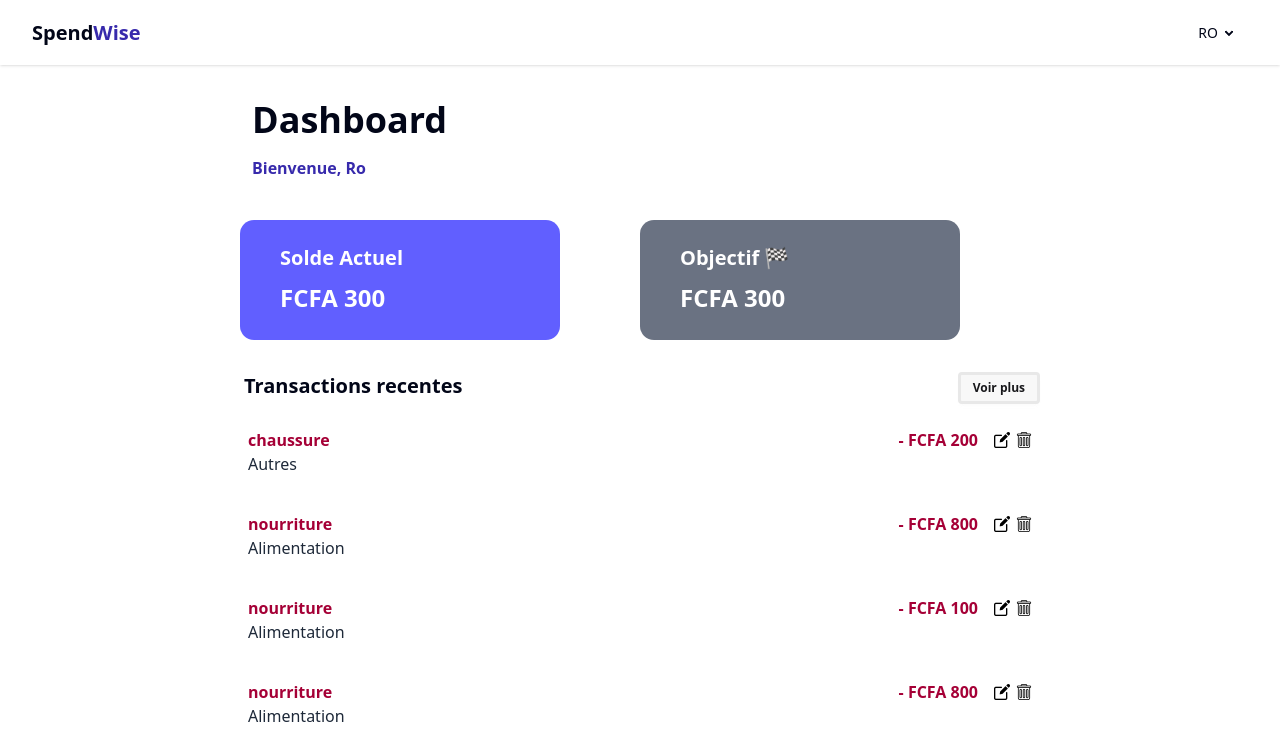
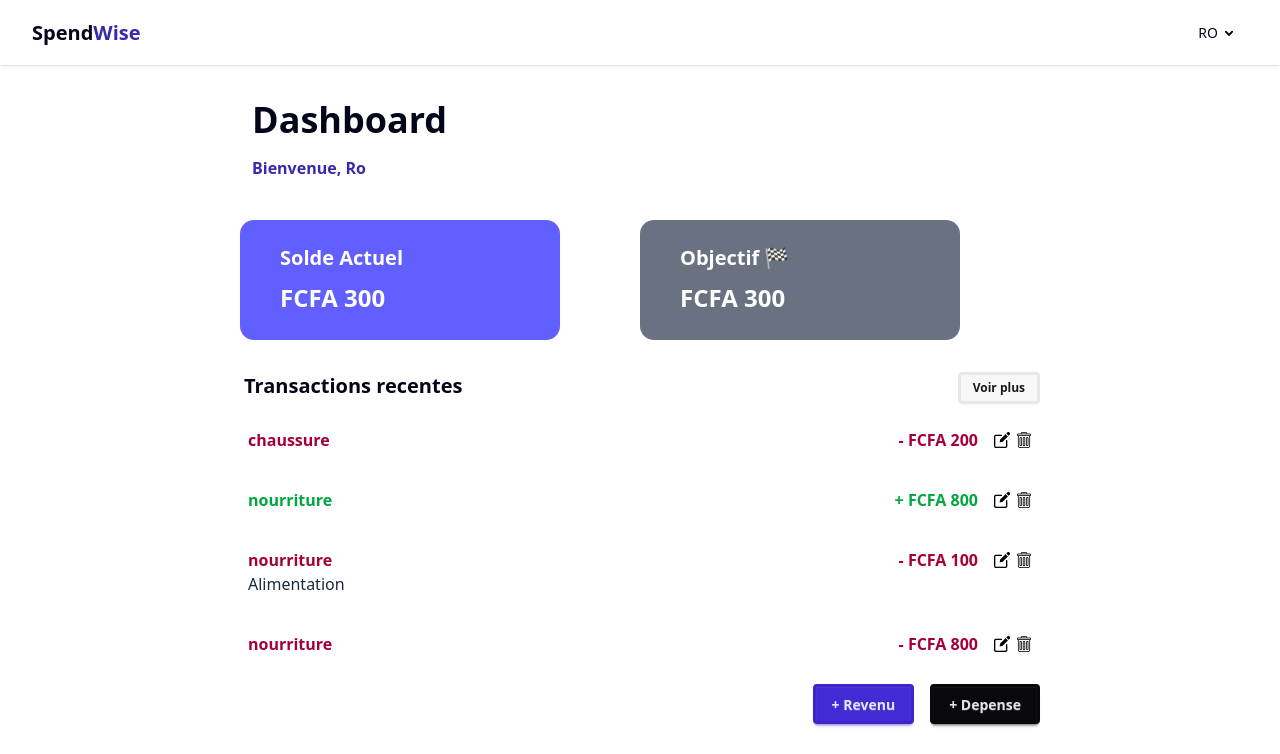
Before and after one commit to lomedigitalschool/spendWiseFront, a React (Vite) app: page /dashboard in a window 1280 px wide. Shown: the top 754 px of the page. Built offline with nearby package versions, Linux system fonts and the light colour scheme; no server answers.

Commit message:
change of category  to categoryId

```diff
--- a/src/components/TransactionModal.jsx
+++ b/src/components/TransactionModal.jsx
@@ -120,17 +120,17 @@ export function TransactionsModal({
             <Label htmlFor="catergory">Categories</Label>
             <select
               id="category"
-              {...register("category")}
+              {...register("categoryId")}
               className="select select-lg cursor-pointer duration-100 ease-in"
             >
               <option value="">--choisissez une categorie--</option>
-              <option value="Alimentaion">Alimentation</option>
-              <option value="Logement">Logement</option>
-              <option value="Transport">Transport</option>
-              <option value="Loisirs">Loisirs</option>
-              <option value="Santé">Santé</option>
-              <option value="Éducation">Education</option>
-              <option value="Autres">autres</option>
+              <option value="1">Alimentation</option>
+              <option value="2">Logement</option>
+              <option value="3">Transport</option>
+              <option value="4">Loisirs</option>
+              <option value="5">Santé</option>
+              <option value="6">Education</option>
+              <option value="7">autres</option>
             </select>
           </div>
           <div className="flex justify-start flex-row-reverse gap-4">
--- a/src/store/transactionsStores.jsx
+++ b/src/store/transactionsStores.jsx
@@ -6,7 +6,7 @@ export const useTransactionsStore = create((set) => ({
       id: 2,
       amount: 200,
       description: "chaussure",
-      category: "autres",
+      categoryId: "autres",
       type: "depense",
       date: "2024-03-12",
     },
@@ -14,8 +14,8 @@ export const useTransactionsStore = create((set) => ({
       id: 3,
       amount: 800,
       description: "nourriture",
-      category: "alimentation",
-      type: "depense",
+      categoryId: "alimentation",
+      type: "revenu",
     },
     {
       id: 4,
@@ -28,7 +28,7 @@ export const useTransactionsStore = create((set) => ({
       id: 5,
       amount: 800,
       description: "nourriture",
-      category: "alimentation",
+      categoryId: "alimentation",
       type: "depense",
     },
   ],
```
